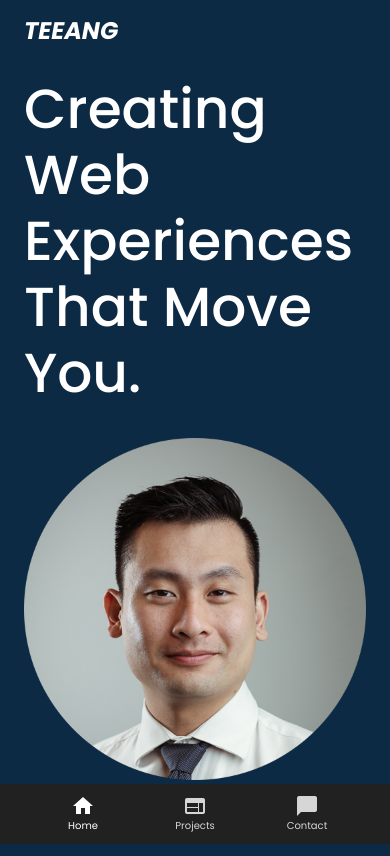
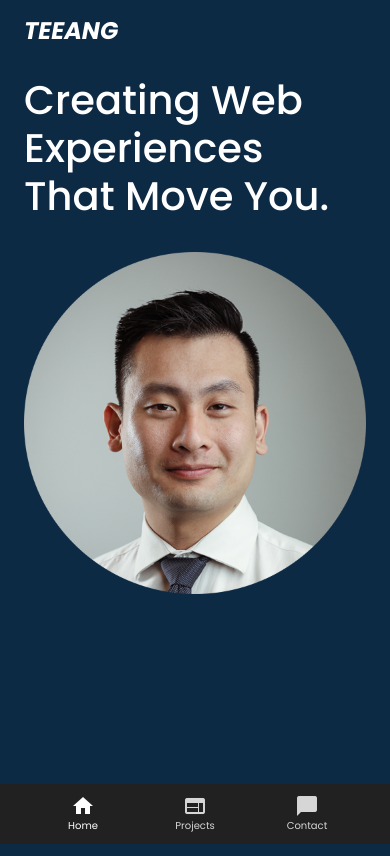
Before and after one commit to davidtaing/portfolio, a Next.js app: page / in a window 390 px wide. Built offline with nearby package versions, Linux system fonts and the light colour scheme.

Commit message:
style: adjusted --fs-xl var

```diff
--- a/src/styles/globals.css
+++ b/src/styles/globals.css
@@ -1,6 +1,6 @@
 html,
 body {
-  --fs-xl: clamp(2.5rem, 10vw + 1rem, 5rem);
+  --fs-xl: clamp(2.5rem, 10vw, 5rem);
   --fs-600: 2rem;
   --fs-400: 1rem;
 
```
